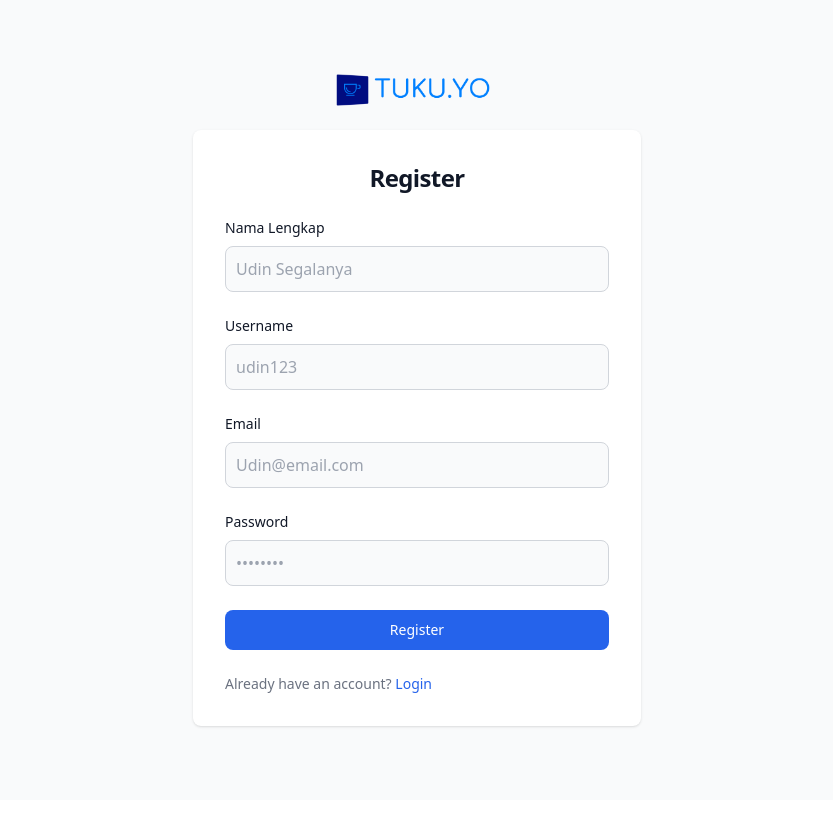
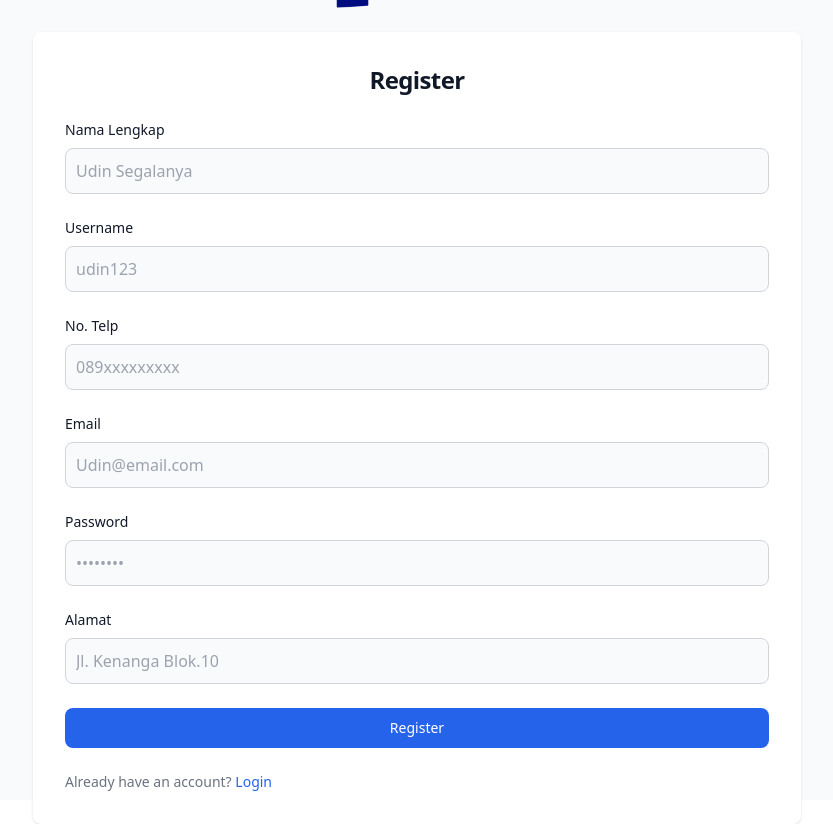
Before and after one commit to heruarbianto/PW2-IF22DX-MMC, a Next.js app in the folder PROGRAM/: page /Login in a window 1280 px wide. Both pictures are taken after a click on the link "Register". Shown: the whole page, without its empty margins (223-1056 px from the left). Before the commit the page ends 800 px from the top, so only its background shows below. Built offline with nearby package versions, Linux system fonts and the light colour scheme.

Commit message:
master : update form

```diff
--- a/PROGRAM/app/Login/registerUser.tsx
+++ b/PROGRAM/app/Login/registerUser.tsx
@@ -8,7 +8,7 @@ export default function registerUser({ toggleForm }: { toggleForm: () => void })
       <a href="#" className="flex items-center mb-6 text-2xl font-semibold text-gray-900 dark:text-white">
           <img className="w-auto h-8 mr-2" src="../Tukuyo-Logo.png" alt="logo" />
         </a>
-        <div className="w-full bg-white rounded-lg shadow dark:border md:mt-0 sm:max-w-md xl:p-0 dark:bg-gray-800 dark:border-gray-700">
+        <div className="w-full bg-white rounded-lg shadow dark:border md:mt-0 sm:max-w-3xl xl:p-0 dark:bg-gray-800 dark:border-gray-700">
           <div className="p-6 space-y-4 md:space-y-6 sm:p-8">
             <h1 className="text-xl font-bold text-center leading-tight tracking-tight text-gray-900 md:text-2xl dark:text-white">
               Register
@@ -45,6 +45,26 @@ export default function registerUser({ toggleForm }: { toggleForm: () => void })
                   id="username"
                   className="bg-gray-50 border border-gray-300 text-gray-900 rounded-lg focus:ring-blue-600 focus:border-blue-600 block w-full p-2.5 dark:bg-gray-700 dark:border-gray-600 dark:placeholder-gray-400 dark:text-white dark:focus:ring-blue-500 dark:focus:border-blue-500"
                   placeholder="udin123"
+                  maxLength={20}
+                  required
+                //   value={Username}
+                //   onChange={(e) => setUsername(e.target.value)}
+                />
+              </div>
+              <div>
+                <label
+                  htmlFor="Telp"
+                  className="block mb-2 text-sm font-medium text-gray-900 dark:text-white"
+                >
+                  No. Telp
+                </label>
+                <input
+                  type="text"
+                  name="noTelp"
+                  id="Telp"
+                  className="bg-gray-50 border border-gray-300 text-gray-900 rounded-lg focus:ring-blue-600 focus:border-blue-600 block w-full p-2.5 dark:bg-gray-700 dark:border-gray-600 dark:placeholder-gray-400 dark:text-white dark:focus:ring-blue-500 dark:focus:border-blue-500"
+                  placeholder="089xxxxxxxxx"
+                  maxLength={20}
                   required
                 //   value={Username}
                 //   onChange={(e) => setUsername(e.target.value)}
@@ -86,6 +106,24 @@ export default function registerUser({ toggleForm }: { toggleForm: () => void })
                 //   onChange={(e) => setPassword(e.target.value)}
                 />
               </div>
+              <div>
+                <label
+                  htmlFor="alamat"
+                  className="block mb-2 text-sm font-medium text-gray-900 dark:text-white"
+                >
+                  Alamat
+                </label>
+                <input
+                  type="text"
+                  name="alamat"
+                  id="alamat"
+                  className="bg-gray-50 border border-gray-300 text-gray-900 rounded-lg focus:ring-blue-600 focus:border-blue-600 block w-full p-2.5 dark:bg-gray-700 dark:border-gray-600 dark:placeholder-gray-400 dark:text-white dark:focus:ring-blue-500 dark:focus:border-blue-500"
+                  placeholder="Jl. Kenanga Blok.10"
+                  required
+                //   value={Username}
+                //   onChange={(e) => setUsername(e.target.value)}
+                />
+              </div>
               <button
                 type="submit"
                 className="w-full text-white bg-blue-600 hover:bg-blue-700 focus:ring-4 focus:outline-none focus:ring-blue-300 font-medium rounded-lg text-sm px-5 py-2.5 text-center dark:bg-blue-600 dark:hover:bg-blue-700 dark:focus:ring-blue-800"
```
Also changed, not shown: 1 other file (tests, documents, lock files or other folders).
